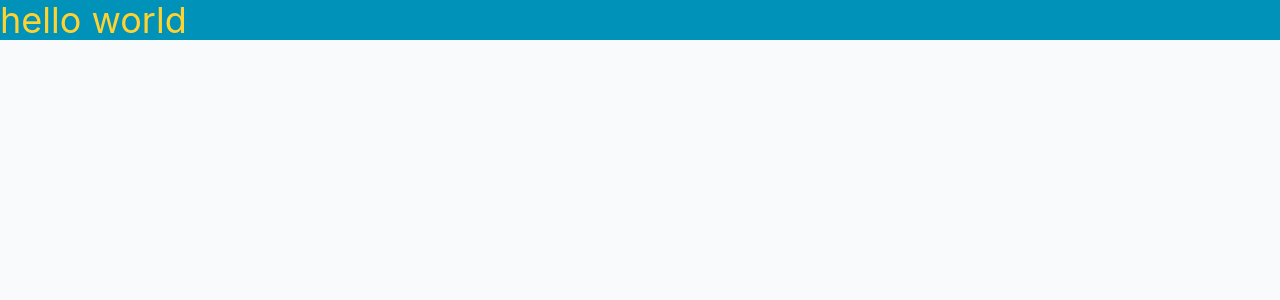
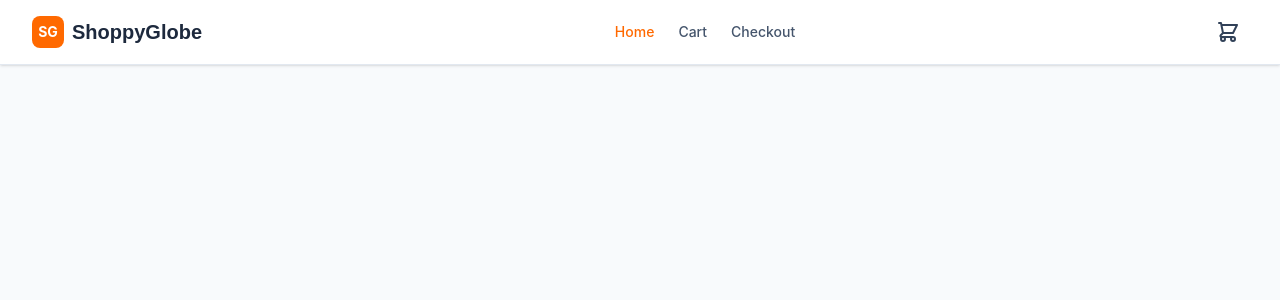
Before and after one commit to Sufalthakre18/shoppyglobe-ecommerce-react, a React (Vite) app in the folder shoppy-globe/: page / in a window 1280 px wide. Shown: the top 300 px of the page. Built offline with nearby package versions, Linux system fonts and the light colour scheme.

Commit message:
Add Header component with navigation links and cart icon

```diff
--- a/shoppy-globe/src/App.jsx
+++ b/shoppy-globe/src/App.jsx
@@ -1,13 +1,26 @@
+import { createBrowserRouter, RouterProvider } from "react-router-dom"
+import Header from "./components/Header"
+const RootLayout = () => (
+  <div className="min-h-screen bg-slate-50">
+    <Header />
+  </div>
+)
+
+const router = createBrowserRouter([
+  {
+    path: '/',
+    element: <RootLayout />,
+
+
+  },
+])
 
 function App() {
 
-  return (
-    <>
-    <h1 className="text-amber-300 text-4xl bg-cyan-600 w-full">
-      hello world
-    </h1>
-    </>
-  )
+
+
+return <RouterProvider router={router} />
+
 }
 
 export default App
--- a/shoppy-globe/src/components/Header.jsx
+++ b/shoppy-globe/src/components/Header.jsx
@@ -0,0 +1,65 @@
+// Navigation header with logo, links, and cart icon with item count badge
+import { Link, useLocation } from 'react-router-dom'
+import { useSelector } from 'react-redux'
+import { selectCartCount } from '../store/cartSlice'
+
+const Header = () => {
+  const cartCount = useSelector(selectCartCount)
+  const location = useLocation()
+
+  // Helper to apply active nav styles
+  const navClass = (path) =>
+    `text-sm font-medium transition-colors duration-200 ${
+      location.pathname === path
+        ? 'text-orange-500'
+        : 'text-slate-600 hover:text-orange-500'
+    }`
+
+  return (
+    <header className="sticky top-0 z-50 bg-white border-b border-slate-200 shadow-sm">
+      <div className="max-w-7xl mx-auto px-4 sm:px-6 lg:px-8">
+        <div className="flex items-center justify-between h-16">
+
+          {/* Logo */}
+          <Link to="/" className="flex items-center gap-2">
+            <div className="w-8 h-8 bg-orange-500 rounded-lg flex items-center justify-center">
+              <span className="text-white font-bold text-sm">SG</span>
+            </div>
+            <span className="text-xl font-bold text-slate-800" style={{ fontFamily: 'Syne, sans-serif' }}>
+              ShoppyGlobe
+            </span>
+          </Link>
+
+          {/* Navigation links */}
+          <nav className="hidden sm:flex items-center gap-6">
+            <Link to="/" className={navClass('/')}>Home</Link>
+            <Link to="/cart" className={navClass('/cart')}>Cart</Link>
+            <Link to="/checkout" className={navClass('/checkout')}>Checkout</Link>
+          </nav>
+
+          {/* Cart icon with badge */}
+          <Link to="/cart" className="relative p-2 text-slate-700 hover:text-orange-500 transition-colors">
+            <svg xmlns="http://www.w3.org/2000/svg" className="w-6 h-6" fill="none" viewBox="0 0 24 24" stroke="currentColor" strokeWidth={2}>
+              <path strokeLinecap="round" strokeLinejoin="round" d="M3 3h2l.4 2M7 13h10l4-8H5.4M7 13L5.4 5M7 13l-2.293 2.293c-.63.63-.184 1.707.707 1.707H17m0 0a2 2 0 100 4 2 2 0 000-4zm-8 2a2 2 0 11-4 0 2 2 0 014 0z" />
+            </svg>
+            {cartCount > 0 && (
+              <span key={cartCount} className="badge-bounce absolute -top-1 -right-1 bg-orange-500 text-white text-xs font-bold w-5 h-5 rounded-full flex items-center justify-center">
+                {cartCount > 99 ? '99+' : cartCount}
+              </span>
+            )}
+          </Link>
+
+        </div>
+      </div>
+
+      {/* Mobile nav */}
+      <nav className="sm:hidden flex items-center gap-4 px-4 pb-2">
+        <Link to="/" className={navClass('/')}>Home</Link>
+        <Link to="/cart" className={navClass('/cart')}>Cart</Link>
+        <Link to="/checkout" className={navClass('/checkout')}>Checkout</Link>
+      </nav>
+    </header>
+  )
+}
+
+export default Header
```
